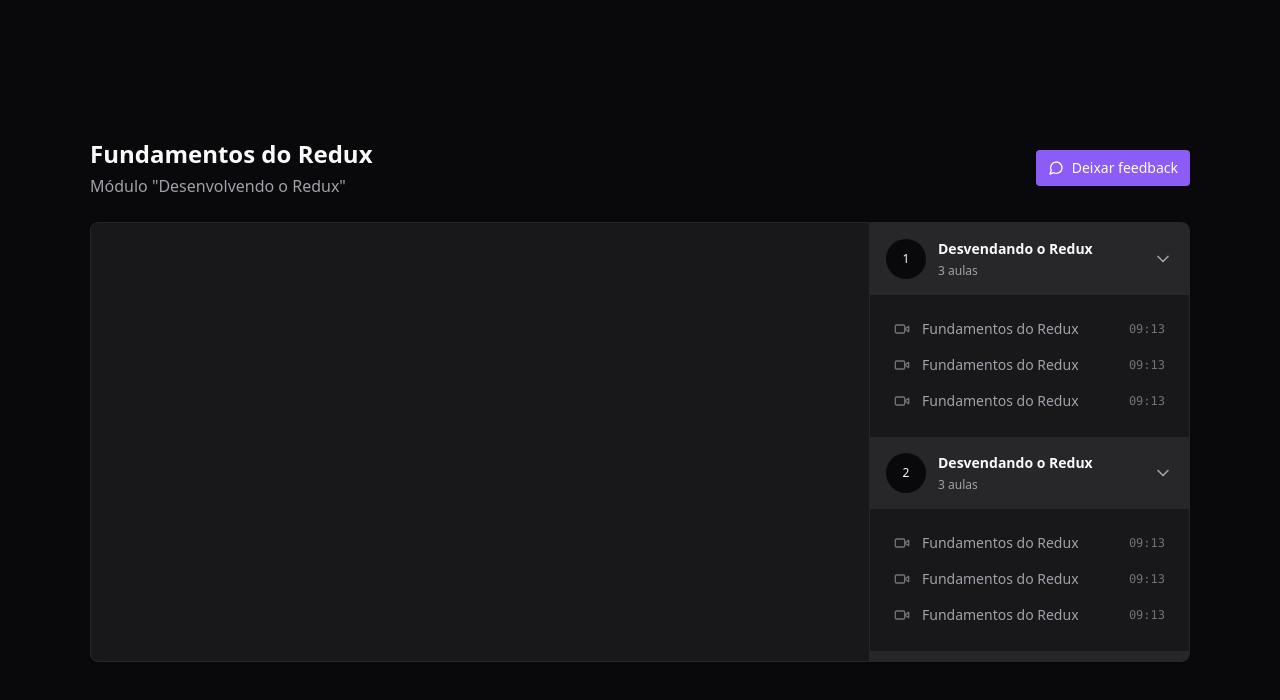
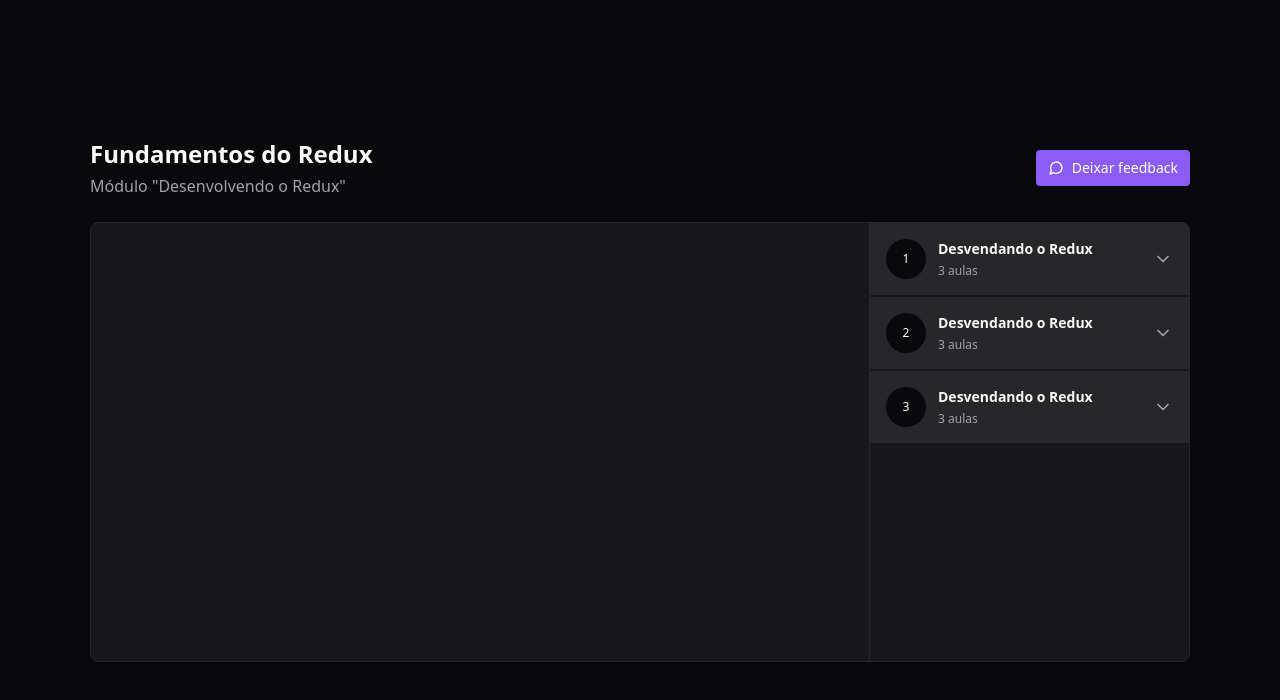
Before and after one commit to VictorGianelli/react-redux-zustand, a React (Vite) app: page / in a window 1280 px wide. Shown: the top 700 px of the page. Built offline with nearby package versions, Linux system fonts and the light colour scheme.

Commit message:
Radix Collapsible nos módulos

```diff
--- a/src/components/Module.tsx
+++ b/src/components/Module.tsx
@@ -1,3 +1,5 @@
+import * as Collapsible from '@radix-ui/react-collapsible';
+
 import { ChevronDown, Video } from "lucide-react";
 import { Lesson } from "./Lesson";
 
@@ -9,8 +11,8 @@
 
 export function Module({ moduleIndex,title,lessonsAmount } : ModuleProps) {
   return (
-    <div>
-      <button className="flex w-full items-center gap-3 bg-zinc-800 p-4">
+    <Collapsible.Root className="group">
+      <Collapsible.Trigger className="flex w-full items-center gap-3 bg-zinc-800 p-4">
           <div className="flex h-10 w-10 rounded-full items-center justify-center bg-zinc-950 text-xs">
               {moduleIndex + 1}
           </div>
@@ -20,15 +22,17 @@
               <span className="text-xs text-zinc-400">{lessonsAmount} aulas</span>
           </div>
 
-          <ChevronDown className="w-5 h-5 ml-auto text-zinc-400"/>
-      </button>
+          <ChevronDown className="w-5 h-5 ml-auto text-zinc-400 group-data-[state=open]:rotate-180 transition-transform"/>
+      </Collapsible.Trigger>
 
-      <nav className="relative flex flex-col gap-4 p-6">
-          <Lesson title="Fundamentos do Redux" duration="09:13" />
-          <Lesson title="Fundamentos do Redux" duration="09:13" />
-          <Lesson title="Fundamentos do Redux" duration="09:13" />
+      <Collapsible.Content >
+        <nav className="relative flex flex-col gap-4 p-6">
+            <Lesson title="Fundamentos do Redux" duration="09:13" />
+            <Lesson title="Fundamentos do Redux" duration="09:13" />
+            <Lesson title="Fundamentos do Redux" duration="09:13" />
 
-      </nav>
-  </div>
+        </nav>
+      </Collapsible.Content>
+  </Collapsible.Root>
   )
 }
```
